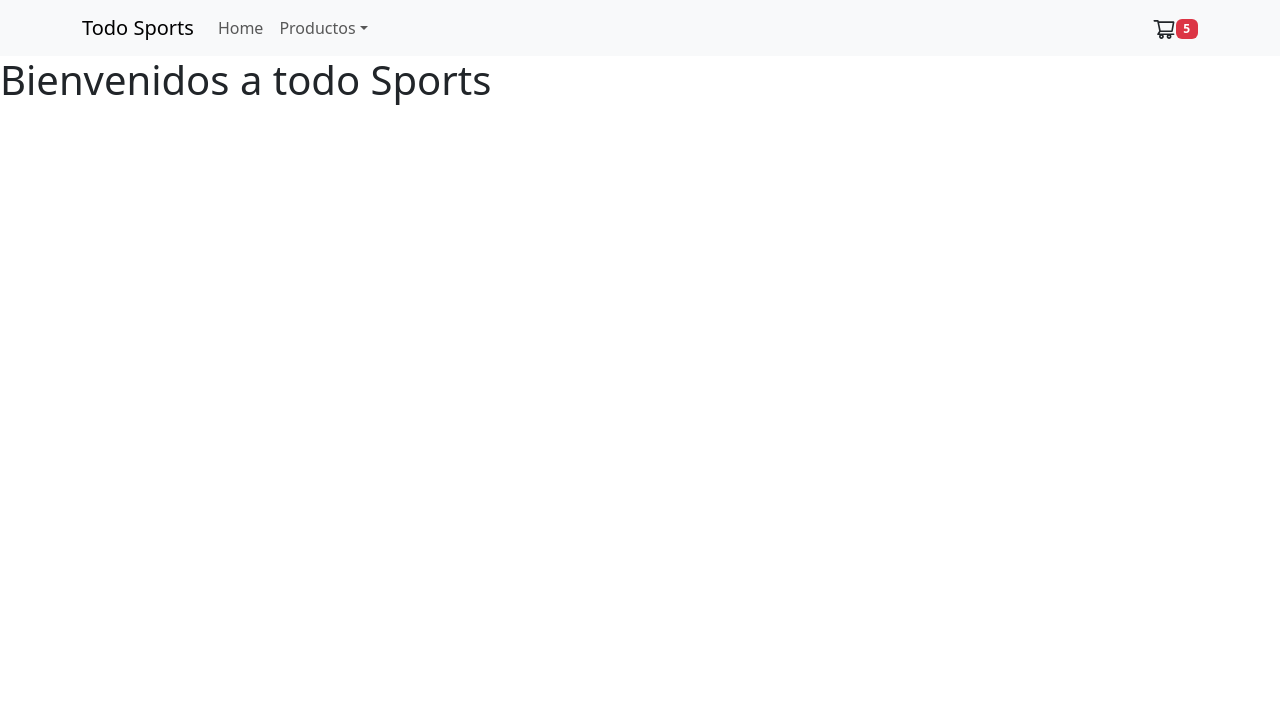
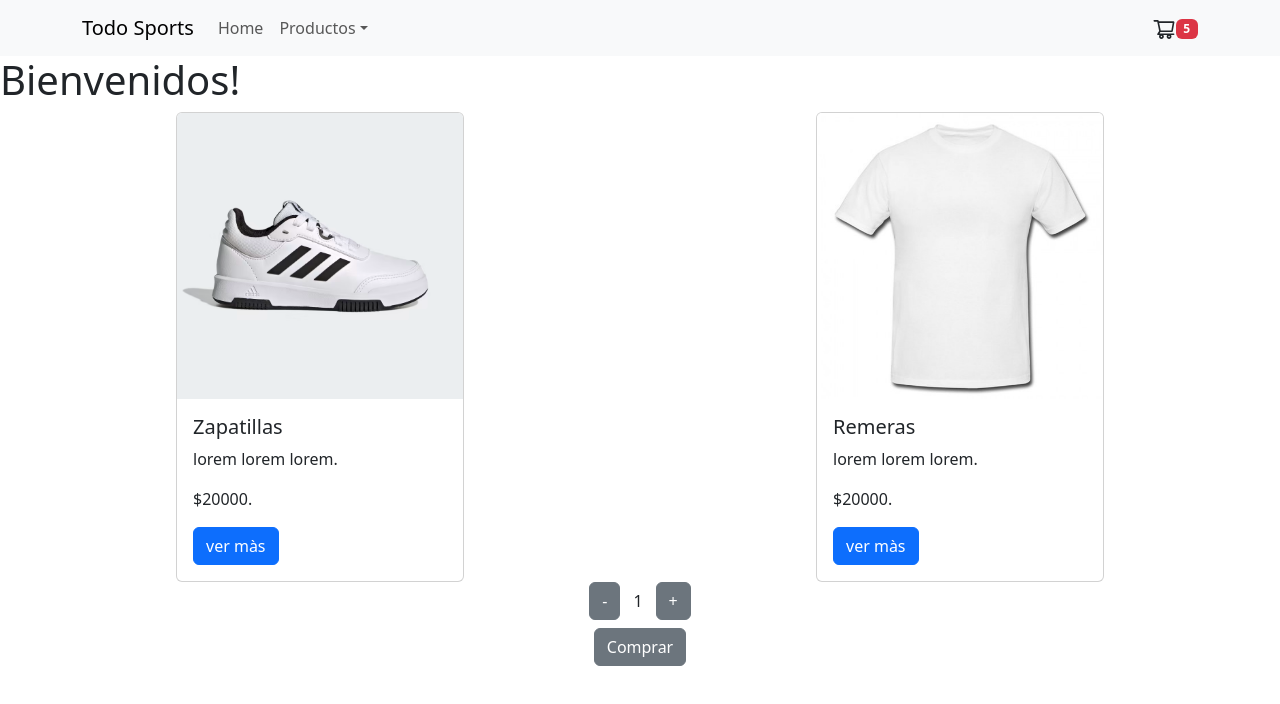
Before and after one commit to Kevin-Mackinlay/ProyectoFinal_Mackinlay, a React (Create React App) app: page / in a window 1280 px wide. Shown: the top 704 px of the page. Built offline with nearby package versions, Linux system fonts and the light colour scheme.

Commit message:
creacion de componentes

```diff
--- a/src/App.js
+++ b/src/App.js
@@ -15,7 +15,7 @@ function App() {
       {/* <BrowserRouter> */}
         {/* <CartProvider> */}
           <NavBar />
-          <ItemListContainer greeting='Bienvenidos a todo Sports'/>
+          <ItemListContainer greeting='Bienvenidos!'/>
 
            {/* <Routes> */}
             {/* <Route path="/" element={<ItemListContainer greeting={"Todos nuestros productos"} />} /> */}
--- a/src/components/Item/Item.jsx
+++ b/src/components/Item/Item.jsx
@@ -0,0 +1,18 @@
+import React from 'react'
+import { Button, Card } from 'react-bootstrap';
+
+const Item = ({prod}) => {
+  return (
+    <Card style={{ width: "18rem" }}>
+      <Card.Img variant="top" src={prod.img}/>
+      <Card.Body>
+        <Card.Title>{prod.name}</Card.Title>
+        <Card.Text>{prod.description}.</Card.Text>
+        <Card.Text>${prod.price}.</Card.Text>
+        <Button variant="primary">ver màs</Button>
+      </Card.Body>
+    </Card>
+  );
+}
+
+export default Item
--- a/src/components/ItemCount/ItemCount.jsx
+++ b/src/components/ItemCount/ItemCount.jsx
@@ -0,0 +1,36 @@
+import React, { useState } from "react";
+import { Button } from "react-bootstrap";
+
+const ItemCount = ({ stock, onAdd, initial }) => {
+  const [count, setCount] = useState(initial);
+  const sumar = () => {
+    if (count < stock) {
+      setCount(count + 1);
+    }
+  };
+
+  const restar = () => {
+    if (count > 0) {
+      setCount(count - 1);
+    }
+  };
+
+  return (
+    <div className="d-flex flex-column align-items-center justify-content-between">
+      <div>
+        <Button variant="secondary" onClick={restar}>
+          -
+        </Button>
+        <span className="btn">{count}</span>
+        <Button variant="secondary" onClick={sumar}>
+          +
+        </Button>
+      </div>
+      <Button className="mt-2" variant="secondary" disabled={count === 0} onClick={()=>onAdd(count)}>
+        Comprar
+      </Button>
+    </div>
+  );
+};
+
+export default ItemCount;
--- a/src/components/ItemList/ItemList.jsx
+++ b/src/components/ItemList/ItemList.jsx
@@ -0,0 +1,13 @@
+import React from "react";
+import Item from "../Item/Item";
+const ItemList = ({ productos }) => {
+  return (
+    <div className="d-flex justify-content-around align-items-center flex-wrap">
+      {productos.map((prod) => <Item key={prod.id} prod={prod} />
+
+      )}
+    </div>
+  );
+};
+
+export default ItemList;
--- a/src/components/ItemListContainer/ItemListContainer.jsx
+++ b/src/components/ItemListContainer/ItemListContainer.jsx
@@ -1,8 +1,44 @@
-const ItemListContainer = ({greeting}) => {
+import React, { useState } from "react";
+import { useEffect } from "react";
+import ItemCount from "../ItemCount/ItemCount";
+import ItemList from "../ItemList/ItemList";
+
+const ItemListContainer = ({ greeting }) => {
+  const [productos, setProductos] = useState([]);
+  const list = [
+    { id: "01", name: "Zapatillas", stock: 10, price: 20000, description: "lorem lorem lorem", img: '../images/zapas.avif' },
+    { id: "02", name: "Remeras", stock: 10, price: 20000, description: "lorem lorem lorem", img: '../images/remera.jpg' },
+  ];
+
+  const getProducts = () => {
+    return new Promise((resolve, reject) => {
+      let error = false;
+
+      setTimeout(() => {
+        if (error) {
+          reject("No hay data");
+        } else {
+          resolve(list);
+        }
+      }, 3000);
+    });
+  };
+
+  useEffect(() => {
+    getProducts()
+      .then((res) => setProductos(res))
+      .catch((error) => console.log(error));
+  });
+
+  const onAdd = (cantidad) => {
+    console.log(`Compraste ${cantidad} productos`);
+  };
 
   return (
     <div>
       <h1>{greeting}</h1>
+      <ItemList productos={productos} />
+      <ItemCount initial={1} stock={10} onAdd={onAdd} />
     </div>
   );
 };
```
Also changed, not shown: public/images/remera.jpg (added), public/images/zapas.avif (added).
